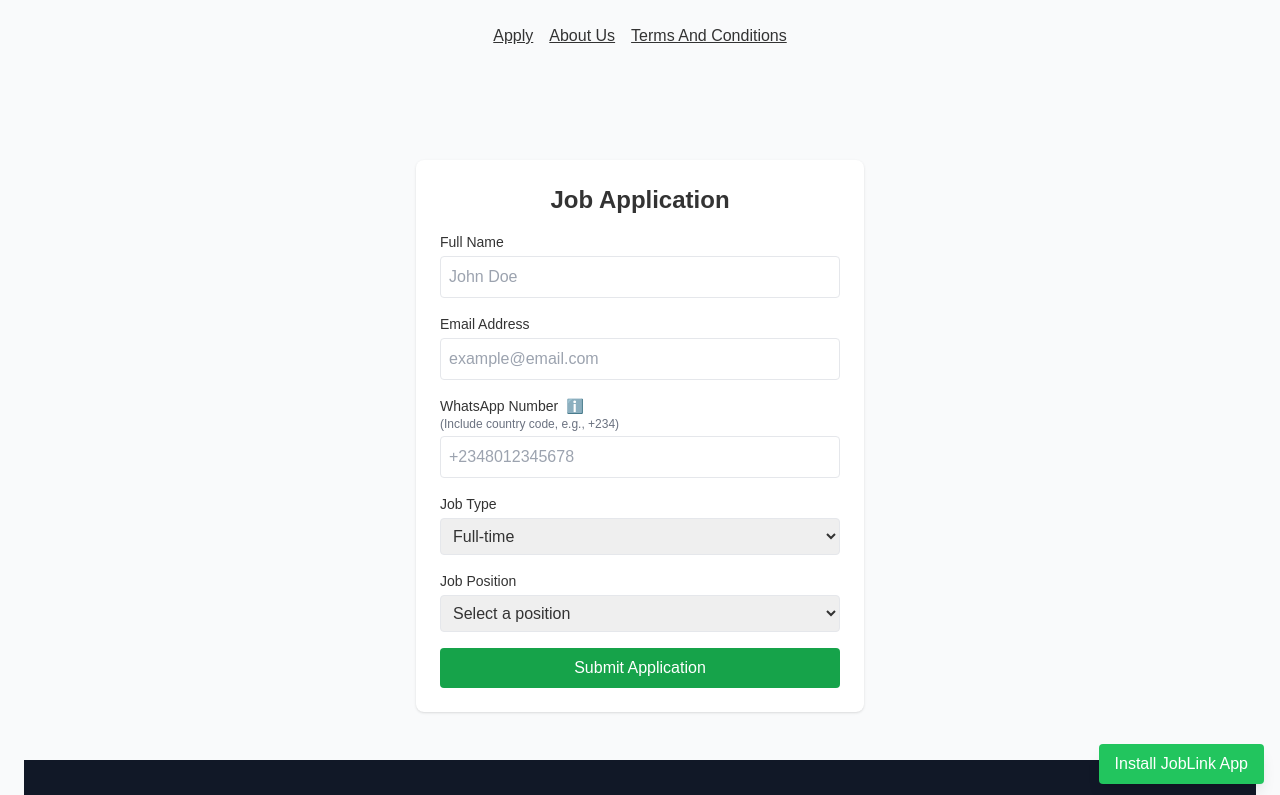
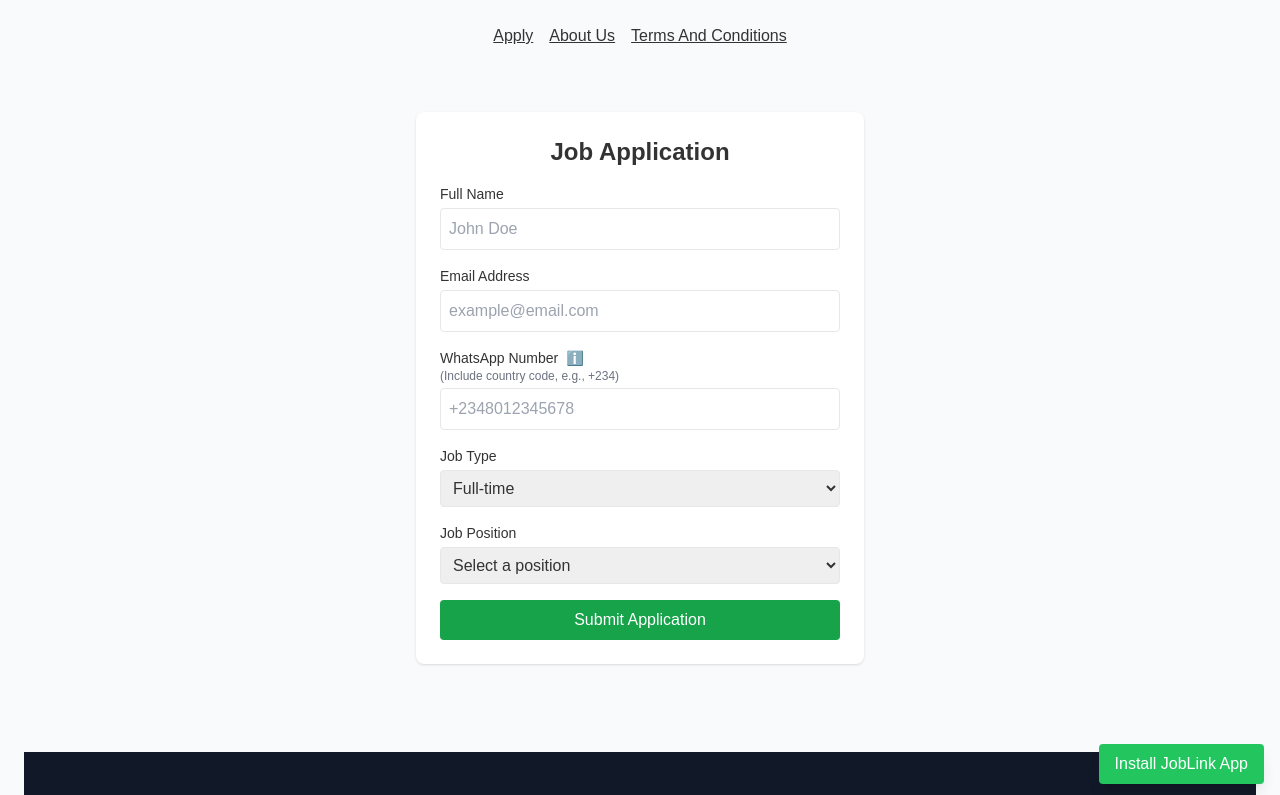
Before and after one commit to Xtosea/JobLink, a React (Create React App) app: page / in a window 1280 px wide. Shown: the top 795 px of the page. Built offline with nearby package versions, Linux system fonts and the light colour scheme.

Commit message:
Update App.jsx

```diff
--- a/src/App.jsx
+++ b/src/App.jsx
@@ -2,22 +2,17 @@
 import React, { useState } from "react";
 import { HashRouter as Router, Routes, Route } from "react-router-dom";
 
-// Applicant pages
 import ApplicantForm from "./pages/ApplicantForm";
 import ProofUpload from "./pages/ProofUpload";
 import HistoryPage from "./pages/History";
 
-// Admin pages
 import ReplyPage from "./pages/ReplyPage";
 import AdminLogin from "./pages/AdminLogin";
 import AdminDashboard from "./pages/AdminDashboard";
 import About from "./pages/About";
 import Terms from "./pages/Terms";
 
-
-
 import Footer from "./components/Footer";
-
 import HashLink from "./components/HashLink";
 import InstallPWAButton from "./components/InstallPWAButton";
 import HpfAd from "./components/HpfAd";
@@ -29,7 +24,7 @@ export default function App() {
     <Router>
       <div className="min-h-screen bg-gray-50 p-6 flex flex-col">
 
-        {/* ================= NAVIGATION ================= */}
+        {/* NAVIGATION */}
         <nav className="max-w-4xl mx-auto flex flex-wrap gap-4 mb-6">
           <HashLink to="/apply" className="underline">Apply</HashLink>
 
@@ -49,14 +44,12 @@ export default function App() {
           <HashLink to="/terms" className="underline">Terms And Conditions</HashLink>
         </nav>
 
-{/* ================= HpfAd AFTER NAV ================= */}
-        <div className="max-w-4xl mx-auto w-full p-6 flex justify-center">
+        {/* TOP AD */}
+        <div className="max-w-4xl mx-auto w-full flex justify-center">
           <HpfAd position="top" />
         </div>
 
-        {/* ================= MAIN CONTENT ================= */}
-
-        {/* ================= ROUTES ================= */}
+        {/* ROUTES */}
         <div className="flex-grow">
           <Routes>
             <Route path="/apply" element={<ApplicantForm setApplicationToken={setApplicationToken} />} />
@@ -72,8 +65,13 @@ export default function App() {
 
             <Route path="/" element={<ApplicantForm setApplicationToken={setApplicationToken} />} />
           </Routes>
-{/* Your existing App content */}
-      <InstallPWAButton />
+
+          <InstallPWAButton />
+        </div>
+
+        {/* BOTTOM AD */}
+        <div className="max-w-4xl mx-auto w-full flex justify-center">
+          <HpfAd position="bottom" />
         </div>
 
         <Footer />
```
